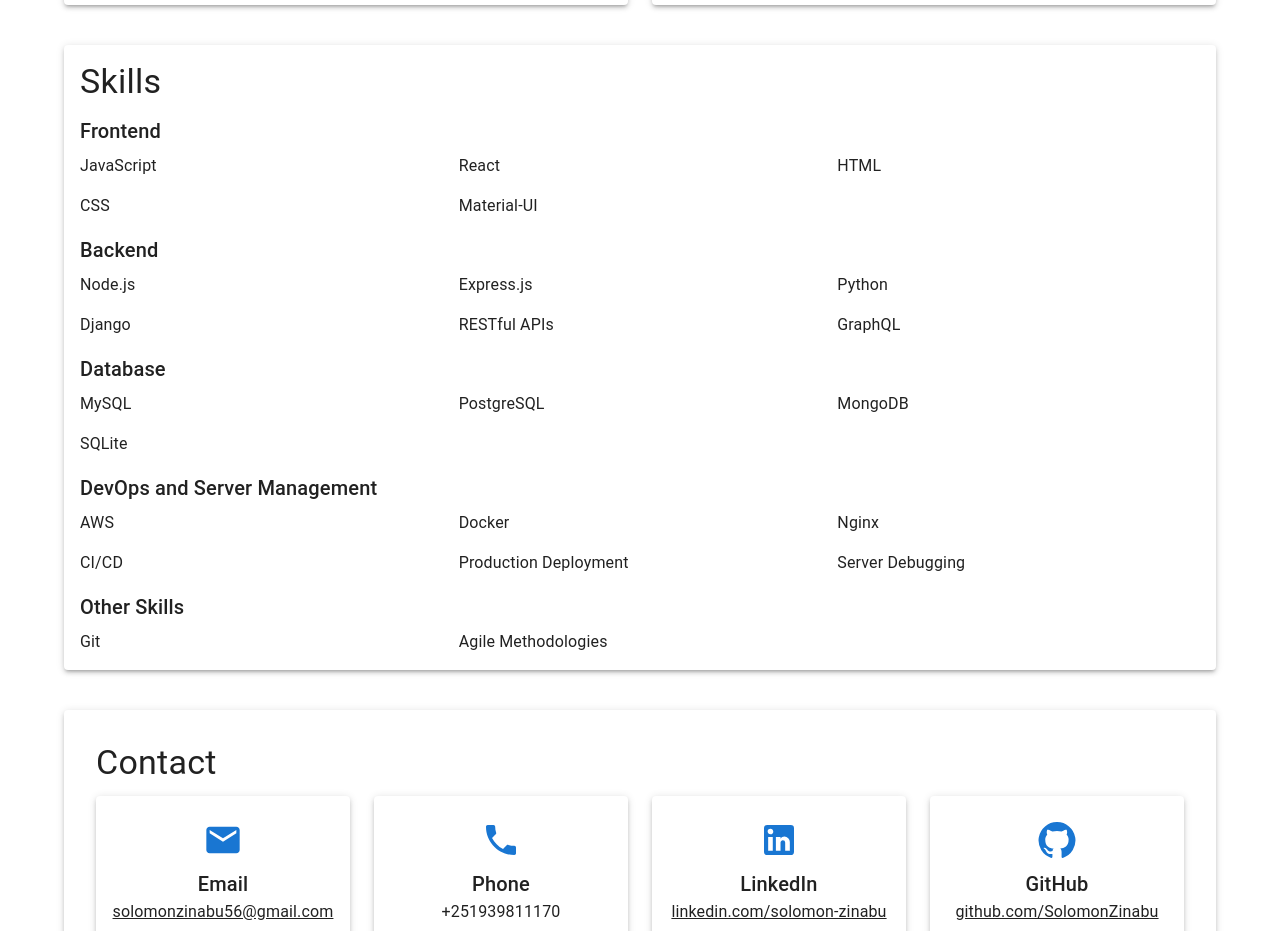
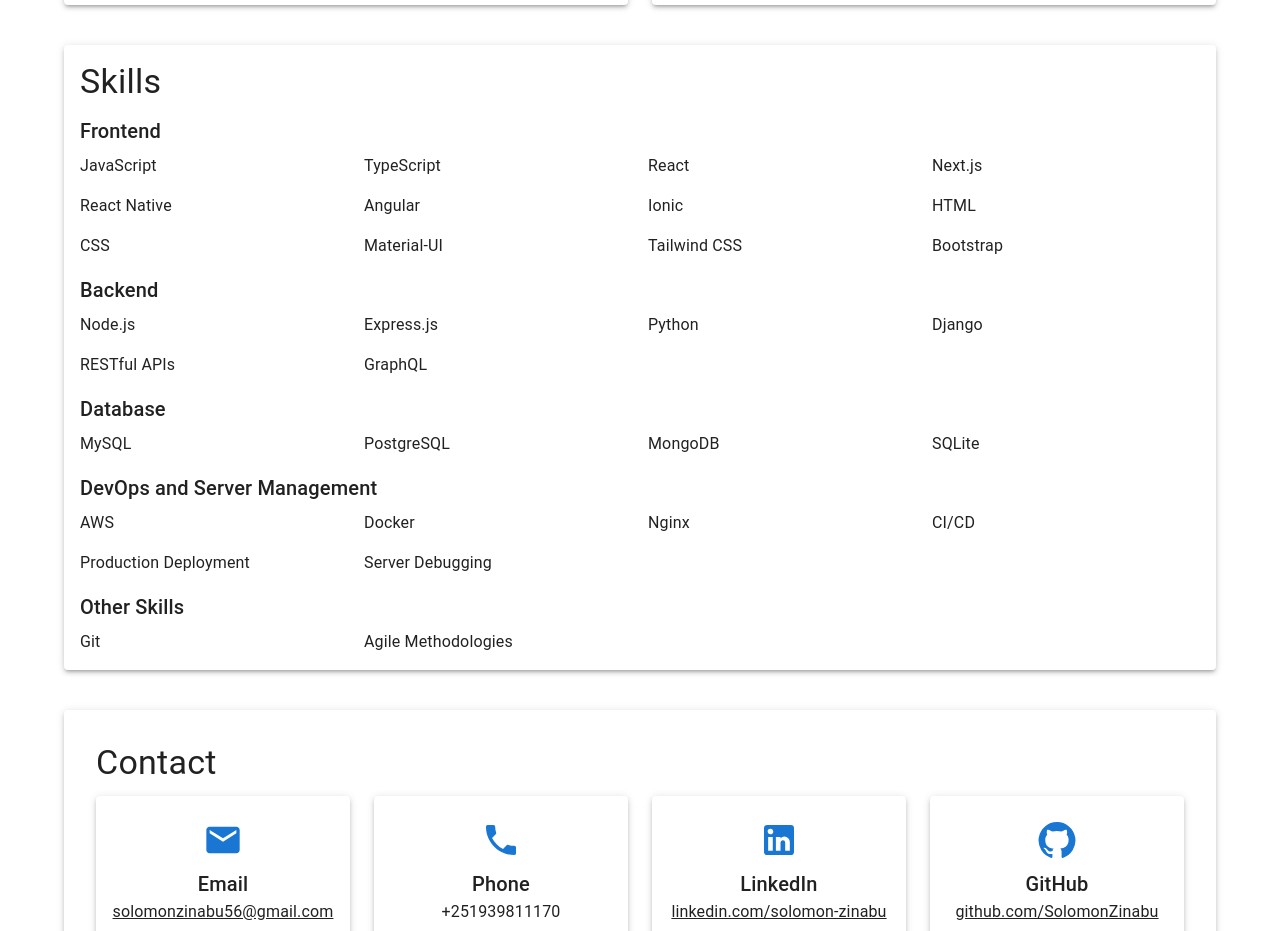
Before and after one commit to SolomonZinabu/solomon-portfolio, a Next.js app: page / in a window 1280 px wide. Shown: the part 2180-3111 px from the top of the page. Built offline with nearby package versions, Linux system fonts and the light colour scheme.

Commit message:
skills updated

```diff
--- a/components/Skills.js
+++ b/components/Skills.js
@@ -18,42 +18,63 @@
             Frontend
           </Typography>
           <Grid container spacing={2}>
-            <Grid item xs={4}>
+            <Grid item xs={3}>
               <Typography variant="body1">JavaScript</Typography>
             </Grid>
-            <Grid item xs={4}>
+            <Grid item xs={3}>
+              <Typography variant="body1">TypeScript</Typography>
+            </Grid>
+            <Grid item xs={3}>
               <Typography variant="body1">React</Typography>
             </Grid>
-            <Grid item xs={4}>
+            <Grid item xs={3}>
+              <Typography variant="body1">Next.js</Typography>
+            </Grid>
+            <Grid item xs={3}>
+              <Typography variant="body1">React Native</Typography>
+            </Grid>
+            <Grid item xs={3}>
+              <Typography variant="body1">Angular</Typography>
+            </Grid>
+            <Grid item xs={3}>
+              <Typography variant="body1">Ionic</Typography>
+            </Grid>
+            <Grid item xs={3}>
               <Typography variant="body1">HTML</Typography>
             </Grid>
-            <Grid item xs={4}>
+            <Grid item xs={3}>
               <Typography variant="body1">CSS</Typography>
             </Grid>
-            <Grid item xs={4}>
+            <Grid item xs={3}>
               <Typography variant="body1">Material-UI</Typography>
+            </Grid>
+            <Grid item xs={3}>
+              <Typography variant="body1">Tailwind CSS</Typography>
+            </Grid>
+            <Grid item xs={3}>
+              <Typography variant="body1">Bootstrap</Typography>
             </Grid>
           </Grid>
           <Typography variant="h6" component="h3" gutterBottom style={{ marginTop: '16px' }}>
             Backend
           </Typography>
           <Grid container spacing={2}>
-            <Grid item xs={4}>
+            <Grid item xs={3}>
               <Typography variant="body1">Node.js</Typography>
             </Grid>
-            <Grid item xs={4}>
+            <Grid item xs={3}>
               <Typography variant="body1">Express.js</Typography>
             </Grid>
-            <Grid item xs={4}>
+            <Grid item xs={3}>
               <Typography variant="body1">Python</Typography>
             </Grid>
-            <Grid item xs={4}>
+            <Grid item xs={3}>
               <Typography variant="body1">Django</Typography>
             </Grid>
-            <Grid item xs={4}>
+            <Grid item xs={3}>
               <Typography variant="body1">RESTful APIs</Typography>
             </Grid>
-            <Grid item xs={4}>
+            <Grid item xs={3}>
               <Typography variant="body1">GraphQL</Typography>
             </Grid>
           </Grid>
@@ -61,16 +82,16 @@
             Database
           </Typography>
           <Grid container spacing={2}>
-            <Grid item xs={4}>
+            <Grid item xs={3}>
               <Typography variant="body1">MySQL</Typography>
             </Grid>
-            <Grid item xs={4}>
+            <Grid item xs={3}>
               <Typography variant="body1">PostgreSQL</Typography>
             </Grid>
-            <Grid item xs={4}>
+            <Grid item xs={3}>
               <Typography variant="body1">MongoDB</Typography>
             </Grid>
-            <Grid item xs={4}>
+            <Grid item xs={3}>
               <Typography variant="body1">SQLite</Typography>
             </Grid>
           </Grid>
@@ -78,22 +99,22 @@
             DevOps and Server Management
           </Typography>
           <Grid container spacing={2}>
-            <Grid item xs={4}>
+            <Grid item xs={3}>
               <Typography variant="body1">AWS</Typography>
             </Grid>
-            <Grid item xs={4}>
+            <Grid item xs={3}>
               <Typography variant="body1">Docker</Typography>
             </Grid>
-            <Grid item xs={4}>
+            <Grid item xs={3}>
               <Typography variant="body1">Nginx</Typography>
             </Grid>
-            <Grid item xs={4}>
+            <Grid item xs={3}>
               <Typography variant="body1">CI/CD</Typography>
             </Grid>
-            <Grid item xs={4}>
+            <Grid item xs={3}>
               <Typography variant="body1">Production Deployment</Typography>
             </Grid>
-            <Grid item xs={4}>
+            <Grid item xs={3}>
               <Typography variant="body1">Server Debugging</Typography>
             </Grid>
           </Grid>
@@ -101,10 +122,10 @@
             Other Skills
           </Typography>
           <Grid container spacing={2}>
-            <Grid item xs={4}>
+            <Grid item xs={3}>
               <Typography variant="body1">Git</Typography>
             </Grid>
-            <Grid item xs={4}>
+            <Grid item xs={3}>
               <Typography variant="body1">Agile Methodologies</Typography>
             </Grid>
           </Grid>
```
